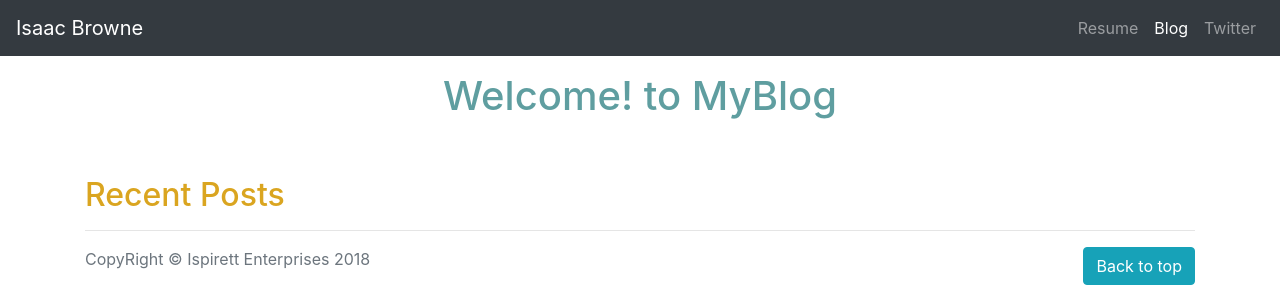
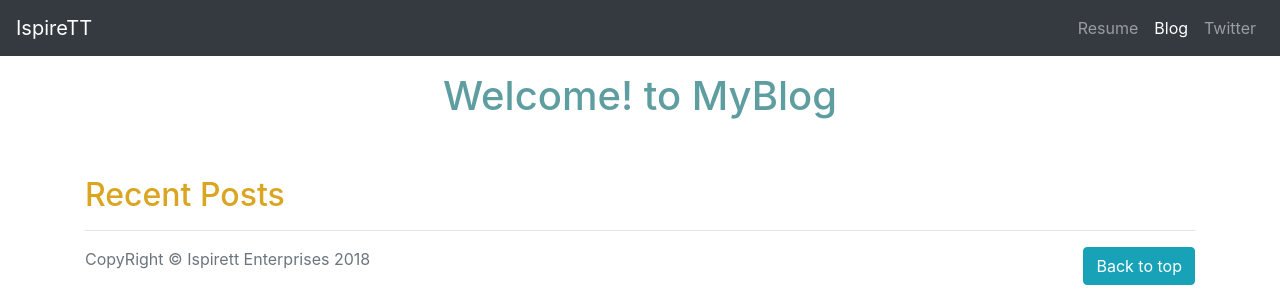
Before and after one commit to Ispirett/myportfolio, a Django app: page /blog/ in a window 1280 px wide. Shown: the top 300 px of the page. Run offline with Django 3.2, Linux system fonts and the light colour scheme; data that the repository does not hold is empty; some libraries are stand-ins or nearby versions.

Commit message:
Changed names
change name for  pages

```diff
--- a/blog/templates/blog/allblogs.html
+++ b/blog/templates/blog/allblogs.html
@@ -21,7 +21,7 @@
 <!-- header -->
     <header >
     <nav class="navbar navbar-expand-lg navbar-dark bg-dark">
-  <a class="navbar-brand" href="{% url 'home' %}">Isaac Browne</a>
+  <a class="navbar-brand" href="{% url 'home' %}">IspireTT</a>
   <button  class="navbar-toggler" type="button" data-toggle="collapse" data-target="#navbarNav" aria-controls="navbarNav" aria-expanded="false" aria-label="Toggle navigation">
     <span class="navbar-toggler-icon"></span>
   </button>
--- a/blog/templates/blog/blogpost.html
+++ b/blog/templates/blog/blogpost.html
@@ -21,7 +21,7 @@
 <!-- header -->
     <header >
     <nav class="navbar navbar-expand-lg navbar-dark bg-dark">
-  <a class="navbar-brand" href="{% url 'home' %}">Isaac Browne</a>
+  <a class="navbar-brand" href="{% url 'home' %}">IspireTT</a>
   <button  class="navbar-toggler" type="button" data-toggle="collapse" data-target="#navbarNav" aria-controls="navbarNav" aria-expanded="false" aria-label="Toggle navigation">
     <span class="navbar-toggler-icon"></span>
   </button>
```
